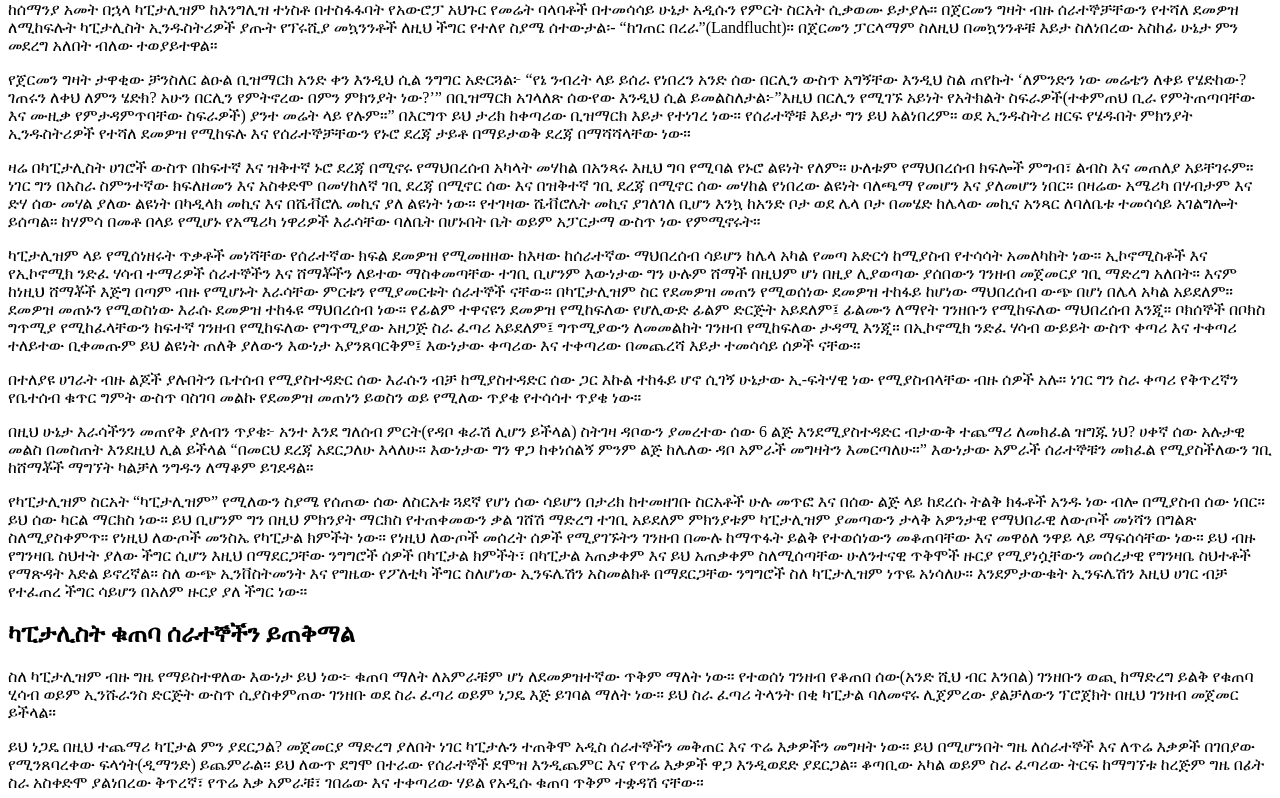
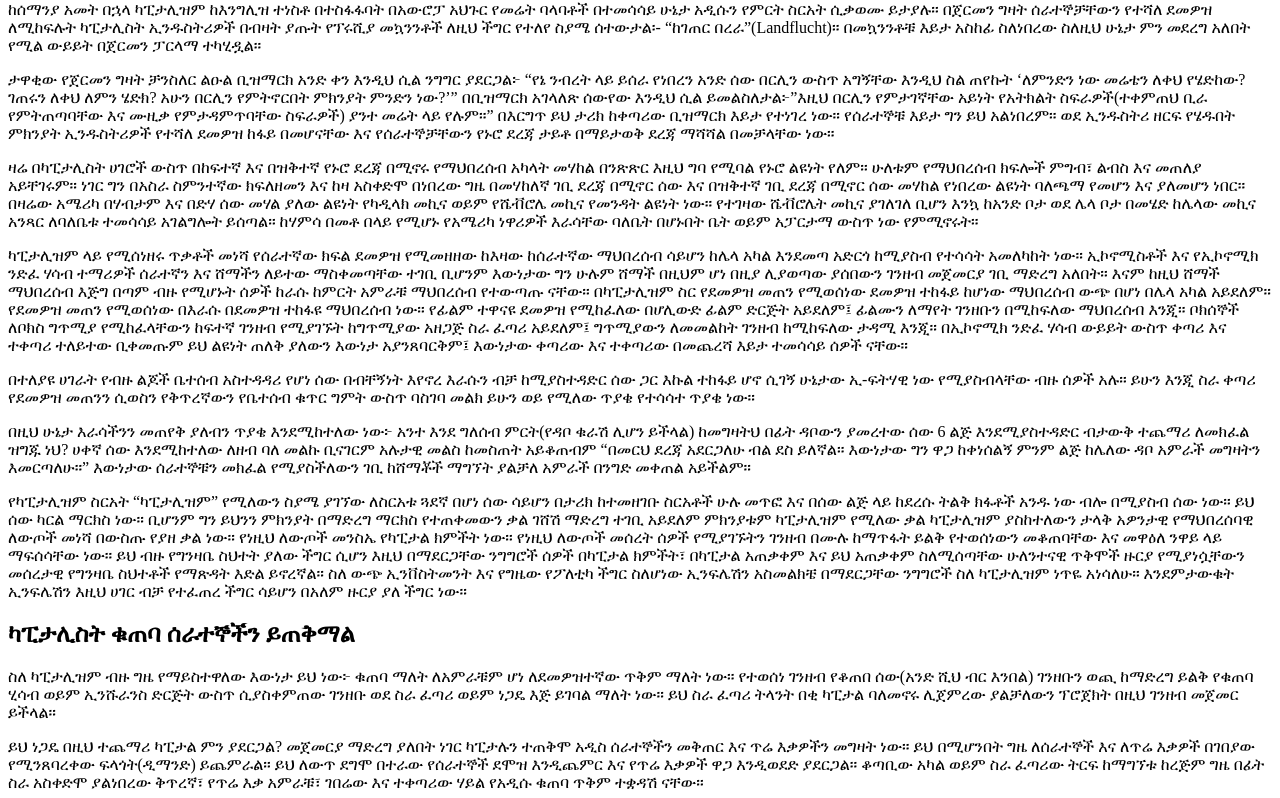
Before and after one commit to mickykebe/book-economic-policy-thoughts-for-today-and-tomorrow, a Next.js app: page /capitalism in a window 1280 px wide. Shown: the part 1793-2591 px from the top of the page. Built offline with nearby package versions, Linux system fonts and the light colour scheme.

Commit message:
capitalism wip

```diff
--- a/pages/capitalism.mdx
+++ b/pages/capitalism.mdx
@@ -44,21 +44,21 @@
 
 እንደ ማስታወሻ ይናገሯት የነበረች አንድ ታሪክ(ፈጥረዋትም ሊሆን ይችላል) ቤንጃሚን ፍራንክሊንን ይመለከታል። እንደ ታሪኩ ከሆነ ቤን ፍራንክሊን እንግሊዝ ውስጥ የሚገኝ የጥጥ ፋብሪካን ለመጎብኘት በሄደበት ግዜ የፋብሪካው ባለቤት በኩራት ተሞልቶ “እዚህ የምታየው ሀንጋሪ የምንልካቸውን የጥጥ ምርቶች ነው” ይለዋል። ቤን ፍራንክሊን አካባቢውን ዞር ብሎ በመቃኘት የሰራተኞቹን የማይረባ አለባበስ ካስተዋለ በኋላ እንዲህ ሲል ይመልሳል “ለሰራተኞችህስ የሚሆን ነገር ለምን አታመርትም”?
 
-ነገር ግን በፋብሪካው ባለቤት የተነሳው የዛ የውጭ ንግድ ፋይዳ በተዘዋዋሪ መንገድ ቢሆንም የፋብሪካው ምርት የሰራተኞቹን ፍላጎት ለማሟላት አስተዋጽኦ እንደሚያደርግ ይጠቁማል ምክንያቱም እንግሊዝ ጥሬ እቃዎችዋን ሁሉ ከውጭ አስመጪ በመሆኗ ነው። እንግሊዝ ውስጥም ሆነ በአውሮፓ አህጉር የሚበቅል ጥጥ አልነበረም። የምግብም እጥረት በእንግሊዝ በመከሰቱ በግዜው ምግብ ከፖላንድ፣ ሩስያ እና ሀንጋሪ መግባት ነበረበት። እነዚህ ወደ ውጭ የሚላኩ ምርቶች ወደ ሃገር ውስጥ ለሚገቡት የምግብ ምርቶች ክፍያ የነበሩ ሲሆን ይህ ከውጭ ገቢ የሆነው የምግብ ምርት የብሪታንያን ህዝብ ህይወት መታደግ የቻለ ነበር። በግዜው የተጻፉ ታሪኮችን ጠቅሶ የግዜው ክቡራን እና ባላባቶች በሰራተኛው ክፍል ላይ ስለነበራቸው አመለካከት ብዙ ምሳሌ መስጠት ይቻላል። ሁለት ምሳሌዎችን ብቻ መጥቀስ እፈልጋለሁ። አንዱ ስለ ታዋቂው የብሪታንያ “Speenhamland”(ስፒንሃምላንድ) ስርአት ይመለከታል። በዚህ ስርአት የብሪታንያ መንግስት በህግ ካስቀመጠው የደመዎዝ ወለል በታች ሰራተኞቻቸውን ለሚከፍሉ ድርጅቶች መንግስት በወለሉ እና በሚከፈለው ደመዎዝ ያለውን ልዩነት ይከፍል ነበር። ይህ ስርአት የመሬት ባላባቶች ሰራተኞቻቸውን ከፍ ያለ ደመዎዝ እንዳይከፍሉ የታደገ ስርአት ነበር። እነዚህ ክቡራን የተለመደውን ዝቅተኛ የግብርና ደመዎዝ በመክፈል ይቀጥላሉ፣ መንግስት ማሟያውን ይከፍላል፣ ሰራተኞቹም ገጠሩን ለቀው ከተማ የፋብሪካ ስራ ፍለጋ ከመሄድ ይታቀባሉ።
+ነገር ግን በፋብሪካው ባለቤት የተነሳው የዛ የውጭ ንግድ ፋይዳ በተዘዋዋሪ መንገድ ቢሆንም የፋብሪካው ምርት የሰራተኞቹን ፍላጎት ለማሟላት አስተዋጽኦ እንደሚያደርግ ይጠቁማል ምክንያቱም እንግሊዝ ጥሬ እቃዎችዋን ሁሉ ከውጭ አስመጪ በመሆኗ ነው። እንግሊዝ ውስጥም ሆነ በአውሮፓ አህጉር የሚበቅል ጥጥ አልነበረም። የምግብም እጥረት በእንግሊዝ በመከሰቱ በግዜው ምግብ ከፖላንድ፣ ሩስያ እና ሀንጋሪ መግባት ነበረበት። እነዚህ ወደ ውጭ የሚላኩ ምርቶች ወደ ሃገር ውስጥ ለሚገቡት የምግብ ምርቶች ክፍያ የነበሩ ሲሆን ይህ ከውጭ ገቢ የሆነው የምግብ ምርት የብሪታንያን ህዝብ ህይወት መታደግ የቻለ ነበር። በግዜው የተጻፉ ታሪኮችን ጠቅሶ የግዜው ክቡራን እና ባላባቶች በሰራተኛው ክፍል ላይ ስለነበራቸው አመለካከት ብዙ ምሳሌ መስጠት ይቻላል። ሁለት ምሳሌዎችን ብቻ መጥቀስ እፈልጋለሁ። አንዱ ስለ ታዋቂው የብሪታንያ “Speenhamland”(ስፒንሃምላንድ) ስርአት ይመለከታል። በዚህ ስርአት የብሪታንያ መንግስት በህግ ካስቀመጠው የደመዎዝ ወለል በታች ሰራተኞቻቸውን ለሚከፍሉ ድርጅቶች መንግስት በወለሉ እና በደመዎዙ መሀል ያለውን ልዩነት ይከፍል ነበር። ይህ ስርአት የመሬት ባላባቶች ሰራተኞቻቸውን ከፍ ያለ ደመዎዝ እንዳይከፍሉ የታደገ ስርአት ነበር። እነዚህ ክቡራን የተለመደውን ዝቅተኛ የግብርና ደመዎዝ በመክፈል ይቀጥላሉ፣ መንግስት ማሟያውን ይከፍላል፣ ሰራተኞቹም ገጠሩን ለቀው ከተማ የፋብሪካ ስራ ፍለጋ ከመሄድ ይታቀባሉ።
 
-ከሰማንያ አመት በኋላ ካፒታሊዝም ከእንግሊዝ ተነስቶ በተስፋፋባት የአውሮፓ አህጉር የመሬት ባላባቶች በተመሳሳይ ሁኔታ አዲሱን የምርት ስርአት ሲቃወሙ ይታያሉ። በጀርመን ግዛት ብዙ ሰራተኞቻቸውን የተሻለ ደመዎዝ ለሚከፍሉት ካፒታሊስት ኢንዱስትሪዎች ያጡት የፕሩሺያ መኳንንቶች ለዚህ ችግር የተለየ ስያሜ ሰተውታል፡- “ከገጠር በረራ”(Landflucht)። በጀርመን ፓርላማም ስለዚህ በመኳንንቶቹ እይታ ስለነበረው አስከፊ ሁኔታ ምን መደረግ አለበት ብለው ተወያይተዋል።
+ከሰማንያ አመት በኋላ ካፒታሊዝም ከእንግሊዝ ተነስቶ በተስፋፋባት በአውሮፓ አህጉር የመሬት ባላባቶች በተመሳሳይ ሁኔታ አዲሱን የምርት ስርአት ሲቃወሙ ይታያሉ። በጀርመን ግዛት ሰራተኞቻቸውን የተሻለ ደመዎዝ ለሚከፍሉት ካፒታሊስት ኢንዱስትሪዎች በብዛት ያጡት የፕሩሺያ መኳንንቶች ለዚህ ችግር የተለየ ስያሜ ሰተውታል፡- “ከገጠር በረራ”(Landflucht)። በመኳንንቶቹ እይታ አስከፊ ስለነበረው ስለዚህ ሁኔታ ምን መደረግ አለበት የሚል ውይይት በጀርመን ፓርላማ ተካሂዷል።
 
-የጀርመን ግዛት ታዋቂው ቻንስለር ልዑል ቢዝማርክ አንድ ቀን እንዲህ ሲል ንግግር አድርጓል፦ “የኔ ንብረት ላይ ይሰራ የነበረን አንድ ሰው በርሊን ውስጥ አግኝቸው እንዲህ ስል ጠየኩት ‘ለምንድን ነው መሬቴን ለቀይ የሄድከው? ገጠሩን ለቀህ ለምን ሄድክ? አሁን በርሊን የምትኖረው በምን ምክንያት ነው?’” በቢዝማርክ አገላለጽ ሰውየው እንዲህ ሲል ይመልስለታል፦”እዚህ በርሊን የሚገኙ አይነት የአትክልት ስፍራዎች(ተቀምጠህ ቢራ የምትጠጣባቸው እና ሙዚቃ የምታዳምጥባቸው ስፍራዎች) ያንተ መሬት ላይ የሉም።” በእርግጥ ይህ ታሪክ ከቀጣሪው ቢዝማርክ እይታ የተነገረ ነው። የሰራተኞቹ እይታ ግን ይህ አልነበረም። ወደ ኢንዱስትሪ ዘርፍ የሄዱበት ምክንያት ኢንዱስትሪዎች የተሻለ ደመዎዝ የሚከፍሉ እና የሰራተኞቻቸውን የኑሮ ደረጃ ታይቶ በማይታወቅ ደረጃ በማሻሻላቸው ነው።
+ታዋቂው የጀርመን ግዛት ቻንስለር ልዑል ቢዝማርክ አንድ ቀን እንዲህ ሲል ንግግር ያደርጋል፦ “የኔ ንብረት ላይ ይሰራ የነበረን አንድ ሰው በርሊን ውስጥ አግኝቸው እንዲህ ስል ጠየኩት ‘ለምንድን ነው መሬቴን ለቀህ የሄድከው? ገጠሩን ለቀህ ለምን ሄድክ? አሁን በርሊን የምትኖርበት ምክንያት ምንድን ነው?’” በቢዝማርክ አገላለጽ ሰውየው እንዲህ ሲል ይመልስለታል፦”እዚህ በርሊን የምታገኛቸው አይነት የአትክልት ስፍራዎች(ተቀምጠህ ቢራ የምትጠጣባቸው እና ሙዚቃ የምታዳምጥባቸው ስፍራዎች) ያንተ መሬት ላይ የሉም።” በእርግጥ ይህ ታሪክ ከቀጣሪው ቢዝማርክ እይታ የተነገረ ነው። የሰራተኞቹ እይታ ግን ይህ አልነበረም። ወደ ኢንዱስትሪ ዘርፍ የሄዱበት ምክንያት ኢንዱስትሪዎች የተሻለ ደመዎዝ ከፋይ በመሆናቸው እና የሰራተኞቻቸውን የኑሮ ደረጃ ታይቶ በማይታወቅ ደረጃ ማሻሻል በመቻላቸው ነው።
 
-ዛሬ በካፒታሊስት ሀገሮች ውስጥ በከፍተኛ እና ዝቅተኛ ኑሮ ደረጃ በሚኖሩ የማህበረሰብ አካላት መሃከል በአንጻሩ እዚህ ግባ የሚባል የኑሮ ልዩነት የለም። ሁለቱም የማህበረሰብ ክፍሎች ምግብ፣ ልብስ እና መጠለያ አይቸገሩም። ነገር ግን በአስራ ስምንተኛው ክፍለዘመን እና አስቀድሞ በመሃከለኛ ገቢ ደረጃ በሚኖር ሰው እና በዝቅተኛ ገቢ ደረጃ በሚኖር ሰው መሃከል የነበረው ልዩነት ባለጫማ የመሆን እና ያለመሆን ነበር። በዛሬው አሜሪካ በሃብታም እና ድሃ ሰው መሃል ያለው ልዩነት በካዲላክ መኪና እና በሼቭሮሌ መኪና ያለ ልዩነት ነው። የተገዛው ሼቭሮሌት መኪና ያገለገለ ቢሆን እንኳ ከአንድ ቦታ ወደ ሌላ ቦታ በመሄድ ከሌላው መኪና አንጻር ለባለቤቱ ተመሳሳይ አገልግሎት ይሰጣል። ከሃምሳ በመቶ በላይ የሚሆኑ የአሜሪካ ነዋሪዎች እራሳቸው ባለቤት በሆኑበት ቤት ወይም አፓርታማ ውስጥ ነው የምሚኖሩት።
+ዛሬ በካፒታሊስት ሀገሮች ውስጥ በከፍተኛ እና በዝቅተኛ የኑሮ ደረጃ በሚኖሩ የማህበረሰብ አካላት መሃከል በንጽጽር እዚህ ግባ የሚባል የኑሮ ልዩነት የለም። ሁለቱም የማህበረሰብ ክፍሎች ምግብ፣ ልብስ እና መጠለያ አይቸገሩም። ነገር ግን በአስራ ስምንተኛው ክፍለዘመን እና ከዛ አስቀድሞ በነበረው ግዜ በመሃከለኛ ገቢ ደረጃ በሚኖር ሰው እና በዝቅተኛ ገቢ ደረጃ በሚኖር ሰው መሃከል የነበረው ልዩነት ባለጫማ የመሆን እና ያለመሆን ነበር። በዛሬው አሜሪካ በሃብታም እና በድሃ ሰው መሃል ያለው ልዩነት የካዲላክ መኪና ወይም የሼቭሮሌ መኪና የመንዳት ልዩነት ነው። የተገዛው ሼቭሮሌት መኪና ያገለገለ ቢሆን እንኳ ከአንድ ቦታ ወደ ሌላ ቦታ በመሄድ ከሌላው መኪና አንጻር ለባለቤቱ ተመሳሳይ አገልግሎት ይሰጣል። ከሃምሳ በመቶ በላይ የሚሆኑ የአሜሪካ ነዋሪዎች እራሳቸው ባለቤት በሆኑበት ቤት ወይም አፓርታማ ውስጥ ነው የምሚኖሩት።
 
-ካፒታሊዝም ላይ የሚሰነዘሩት ጥቃቶች መነሻቸው የሰራተኛው ክፍል ደመዎዝ የሚመዘዘው ከእዛው ከሰራተኛው ማህበረሰብ ሳይሆን ከሌላ አካል የመጣ አድርጎ ከሚያስብ የተሳሳት አመለካከት ነው። ኢኮኖሚስቶች እና የኢኮኖሚክ ንድፈ ሃሳብ ተማሪዎች ሰራተኞችን እና ሸማቾችን ለይተው ማስቀመጣቸው ተገቢ ቢሆንም እውነታው ግን ሁሉም ሸማች በዚህም ሆነ በዚያ ሊያወጣው ያሰበውን ገንዘብ መጀመርያ ገቢ ማድረግ አለበት። እናም ከነዚህ ሸማቾች እጅግ በጣም ብዙ የሚሆኑት እራሳቸው ምርቱን የሚያመርቱት ሰራተኞች ናቸው። በካፒታሊዝም ስር የደመዎዝ መጠን የሚወሰነው ደመዎዝ ተከፋይ ከሆነው ማህበረሰብ ውጭ በሆነ በሌላ አካል አይደለም። ደመዎዝ መጠኑን የሚወስነው እራሱ ደመዎዝ ተከፋዩ ማህበረሰብ ነው። የፊልም ተዋናዩን ደመዎዝ የሚከፍለው የሆሊውድ ፊልም ድርጅት አይደለም፤ ፊልሙን ለማየት ገንዘቡን የሚከፍለው ማህበረሰብ እንጂ። ቦክሰኞች በቦክስ ግጥሚያ የሚከፈላቸውን ከፍተኛ ገንዘብ የሚከፍለው የግጥሚያው አዘጋጅ ስራ ፈጣሪ አይደለም፤ ግጥሚያውን ለመመልከት ገንዘብ የሚከፍለው ታዳሚ እንጂ። በኢኮኖሚክ ንድፈ ሃሳብ ውይይት ውስጥ ቀጣሪ እና ተቀጣሪ ተለይተው ቢቀመጡም ይህ ልዩነት ጠለቅ ያለውን እውነታ አያንጸባርቅም፤ እውነታው ቀጣሪው እና ተቀጣሪው በመጨረሻ እይታ ተመሳሳይ ሰዎች ናቸው።
+ካፒታሊዝም ላይ የሚሰነዘሩ ጥቃቶች መነሻ የሰራተኛው ክፍል ደመዎዝ የሚመዘዘው ከእዛው ከሰራተኛው ማህበረሰብ ሳይሆን ከሌላ አካል እንደመጣ አድርጎ ከሚያስብ የተሳሳት አመለካከት ነው። ኢኮኖሚስቶች እና የኢኮኖሚክ ንድፈ ሃሳብ ተማሪዎች ሰራተኛን እና ሸማችን ለይተው ማስቀመጣቸው ተገቢ ቢሆንም እውነታው ግን ሁሉም ሸማች በዚህም ሆነ በዚያ ሊያወጣው ያሰበውን ገንዘብ መጀመርያ ገቢ ማድረግ አለበት። እናም ከዚህ ሸማች ማህበረሰብ እጅግ በጣም ብዙ የሚሆኑት ሰዎች ከራሱ ከምርት አምራቹ ማህበረሰብ የተውጣጡ ናቸው። በካፒታሊዝም ስር የደመዎዝ መጠን የሚወሰነው ደመዎዝ ተከፋይ ከሆነው ማህበረሰብ ውጭ በሆነ በሌላ አካል አይደለም። የደመዎዝ መጠን የሚወሰነው በእራሱ በደመዎዝ ተከፋዩ ማህበረሰብ ነው። የፊልም ተዋናዩ ደመዎዝ የሚከፈለው በሆሊውድ ፊልም ድርጅት አይደለም፤ ፊልሙን ለማየት ገንዘቡን በሚከፍለው ማህበረሰብ እንጂ። ቦክሰኞች ለቦክስ ግጥሚያ የሚከፈላቸውን ከፍተኛ ገንዘብ የሚያገኙት ከግጥሚያው አዘጋጅ ስራ ፈጣሪ አይደለም፤ ግጥሚያውን ለመመልከት ገንዘብ ከሚከፍለው ታዳሚ እንጂ። በኢኮኖሚክ ንድፈ ሃሳብ ውይይት ውስጥ ቀጣሪ እና ተቀጣሪ ተለይተው ቢቀመጡም ይህ ልዩነት ጠለቅ ያለውን እውነታ አያንጸባርቅም፤ እውነታው ቀጣሪው እና ተቀጣሪው በመጨረሻ እይታ ተመሳሳይ ሰዎች ናቸው።
 
-በተለያዩ ሀገራት ብዙ ልጆች ያሉበትን ቤተሰብ የሚያስተዳድር ሰው እራሱን ብቻ ከሚያስተዳድር ሰው ጋር እኩል ተከፋይ ሆኖ ሲገኝ ሁኔታው ኢ-ፍትሃዊ ነው የሚያስብላቸው ብዙ ሰዎች አሉ። ነገር ግን ስራ ቀጣሪ የቅጥረኛን የቤተሰብ ቁጥር ግምት ውስጥ ባስገባ መልኩ የደመዎዝ መጠነን ይወስን ወይ የሚለው ጥያቄ የተሳሳተ ጥያቄ ነው።
+በተለያዩ ሀገራት የብዙ ልጆች ቤተሰብ አስተዳዳሪ የሆነ ሰው በብቸኝነት እየኖረ እራሱን ብቻ ከሚያስተዳድር ሰው ጋር እኩል ተከፋይ ሆኖ ሲገኝ ሁኔታው ኢ-ፍትሃዊ ነው የሚያስብላቸው ብዙ ሰዎች አሉ። ይሁን እንጂ ስራ ቀጣሪ የደመዎዝ መጠንን ሲወስን የቅጥረኛውን የቤተሰብ ቁጥር ግምት ውስጥ ባስገባ መልክ ይሁን ወይ የሚለው ጥያቄ የተሳሳተ ጥያቄ ነው።
 
-በዚህ ሁኔታ እራሳችንን መጠየቅ ያለብን ጥያቄ፦ አንተ እንደ ግለሰብ ምርት(የዳቦ ቁራሽ ሊሆን ይችላል) ስትገዛ ዳቦውን ያመረተው ሰው 6 ልጅ እንደሚያስተዳድር ብታውቅ ተጨማሪ ለመክፈል ዝግጁ ነህ? ሀቀኛ ሰው አሉታዊ መልስ በመስጠት እንደዚህ ሊል ይችላል “በመርህ ደረጃ አደርጋለሁ እላለሁ። እውነታው ግን ዋጋ ከቀነሰልኝ ምንም ልጅ ከሌለው ዳቦ አምራች መግዛትን እመርጣለሁ።” እውነታው አምራች ሰራተኞቹን መክፈል የሚያስችለውን ገቢ ከሸማቾች ማግኘት ካልቻለ ንግዱን ለማቆም ይገደዳል።
+በዚህ ሁኔታ እራሳችንን መጠየቅ ያለብን ጥያቄ እንደሚከተለው ነው፦ አንተ እንደ ግለሰብ ምርት(የዳቦ ቁራሽ ሊሆን ይችላል) ከመግዛትህ በፊት ዳቦውን ያመረተው ሰው 6 ልጅ እንደሚያስተዳድር ብታውቅ ተጨማሪ ለመክፈል ዝግጁ ነህ? ሀቀኛ ሰው እንደሚከተለው ለዘብ ባለ መልኩ ቢናገርም አሉታዊ መልስ ከመስጠት አይቆጠብም “በመርህ ደረጃ አደርጋለሁ ብል ደስ ይለኛል። እውነታው ግን ዋጋ ከቀነሰልኝ ምንም ልጅ ከሌለው ዳቦ አምራች መግዛትን እመርጣለሁ።” እውነታው ሰራተኞቹን መክፈል የሚያስችለውን ገቢ ከሸማቾች ማግኘት ያልቻለ አምራች በንግድ መቀጠል አይችልም።
 
-የካፒታሊዝም ስርአት “ካፒታሊዝም” የሚለውን ስያሜ የሰጠው ሰው ለስርአቱ ጓደኛ የሆነ ሰው ሳይሆን በታሪክ ከተመዘገቡ ስርአቶች ሁሉ መጥፎ እና በሰው ልጅ ላይ ከደረሱ ትልቅ ክፋቶች አንዱ ነው ብሎ በሚያስብ ሰው ነበር። ይህ ሰው ካርል ማርክስ ነው። ይህ ቢሆንም ግን በዚህ ምክንያት ማርክስ የተጠቀመውን ቃል ገሸሽ ማድረግ ተገቢ አይደለም ምክንያቱም ካፒታሊዝም ያመጣውን ታላቅ አዎንታዊ የማህበራዊ ለውጦች መነሻን በግልጽ ስለሚያስቀምጥ። የነዚህ ለውጦች መንስኤ የካፒታል ክምችት ነው። የነዚህ ለውጦች መሰረት ሰዎች የሚያገኙትን ገንዘብ በሙሉ ከማጥፋት ይልቅ የተወሰነውን መቆጠባቸው እና መዋዕለ ንዋይ ላይ ማፍሰሳቸው ነው። ይህ ብዙ የግንዛቤ ስህተት ያለው ችግር ሲሆን እዚህ በማደርጋቸው ንግግሮች ሰዎች በካፒታል ክምችት፣ በካፒታል አጠቃቀም እና ይህ አጠቃቀም ስለሚሰጣቸው ሁለንተናዊ ጥቅሞች ዙርያ የሚያነሷቸውን መሰረታዊ የግንዛቤ ስህተቶች የማጽዳት እድል ይኖረኛል። ስለ ውጭ ኢንቨስትመንት እና የግዜው የፖለቲካ ችግር ስለሆነው ኢንፍሌሽን አስመልክቶ በማደርጋቸው ንግግሮች ስለ ካፒታሊዝም ነጥዬ አነሳለሁ። እንደምታውቁት ኢንፍሌሽን እዚህ ሀገር ብቻ የተፈጠረ ችግር ሳይሆን በአለም ዙርያ ያለ ችግር ነው።
+የካፒታሊዝም ስርአት “ካፒታሊዝም” የሚለውን ስያሜ ያገኘው ለስርአቱ ጓደኛ በሆነ ሰው ሳይሆን በታሪክ ከተመዘገቡ ስርአቶች ሁሉ መጥፎ እና በሰው ልጅ ላይ ከደረሱ ትልቅ ክፋቶች አንዱ ነው ብሎ በሚያስብ ሰው ነው። ይህ ሰው ካርል ማርክስ ነው። ቢሆንም ግን ይህንን ምክንያት በማድረግ ማርክስ የተጠቀመውን ቃል ገሸሽ ማድረግ ተገቢ አይደለም ምክንያቱም ካፒታሊዝም የሚለው ቃል ካፒታሊዝም ያስከተለውን ታላቅ አዎንታዊ የማህበረሰባዊ ለውጦች መነሻ በውስጡ የያዘ ቃል ነው። የነዚህ ለውጦች መንስኤ የካፒታል ክምችት ነው። የነዚህ ለውጦች መሰረት ሰዎች የሚያገኙትን ገንዘብ በሙሉ ከማጥፋት ይልቅ የተወሰነውን መቆጠባቸው እና መዋዕለ ንዋይ ላይ ማፍሰሳቸው ነው። ይህ ብዙ የግንዛቤ ስህተት ያለው ችግር ሲሆን እዚህ በማደርጋቸው ንግግሮች ሰዎች በካፒታል ክምችት፣ በካፒታል አጠቃቀም እና ይህ አጠቃቀም ስለሚሰጣቸው ሁለንተናዊ ጥቅሞች ዙርያ የሚያነሷቸውን መሰረታዊ የግንዛቤ ስህተቶች የማጽዳት እድል ይኖረኛል። ስለ ውጭ ኢንቨስትመንት እና የግዜው የፖለቲካ ችግር ስለሆነው ኢንፍሌሽን አስመልክቼ በማደርጋቸው ንግግሮች ስለ ካፒታሊዝም ነጥዬ አነሳለሁ። እንደምታውቁት ኢንፍሌሽን እዚህ ሀገር ብቻ የተፈጠረ ችግር ሳይሆን በአለም ዙርያ ያለ ችግር ነው።
 
 ## ካፒታሊስት ቁጠባ ሰራተኞችን ይጠቅማል
 
```
